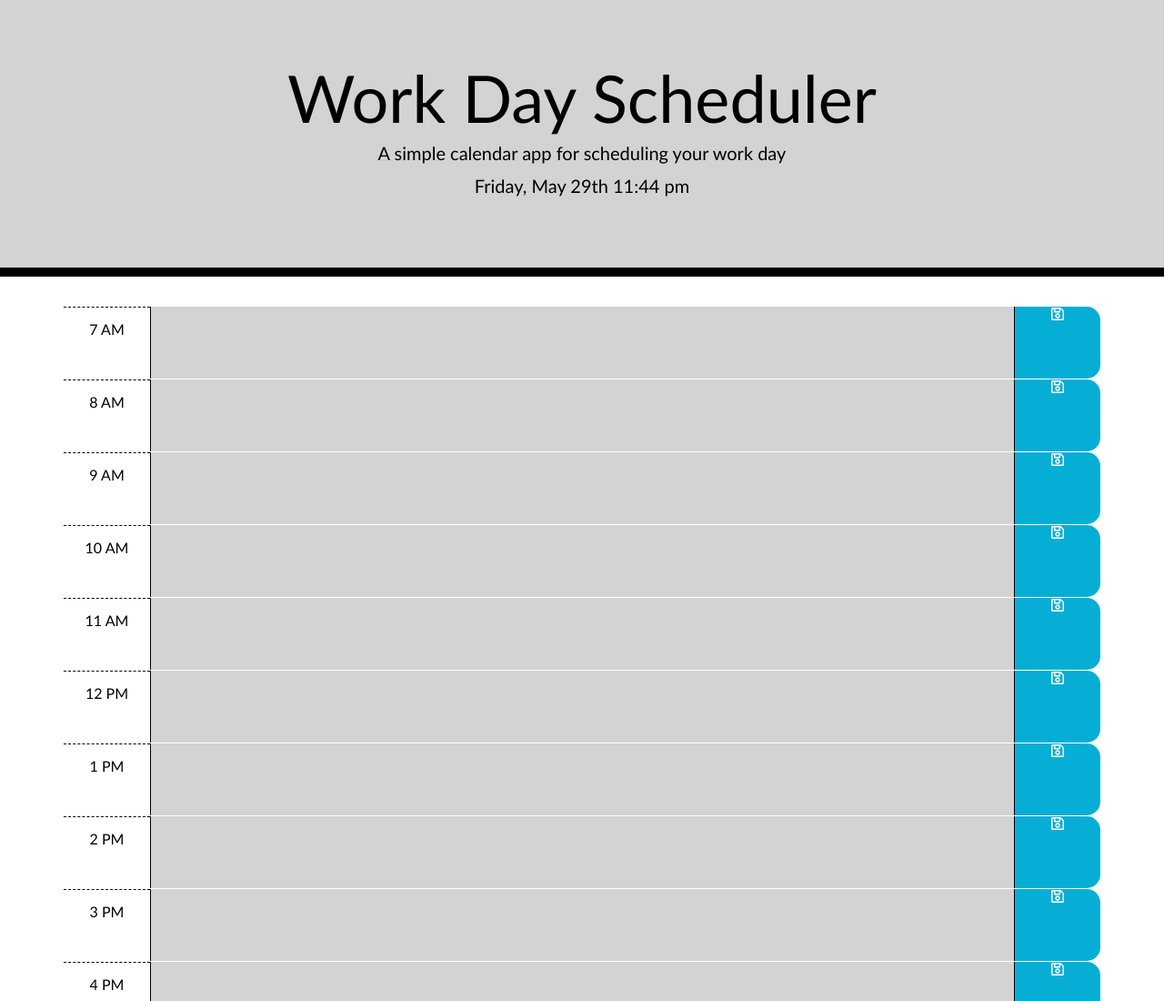
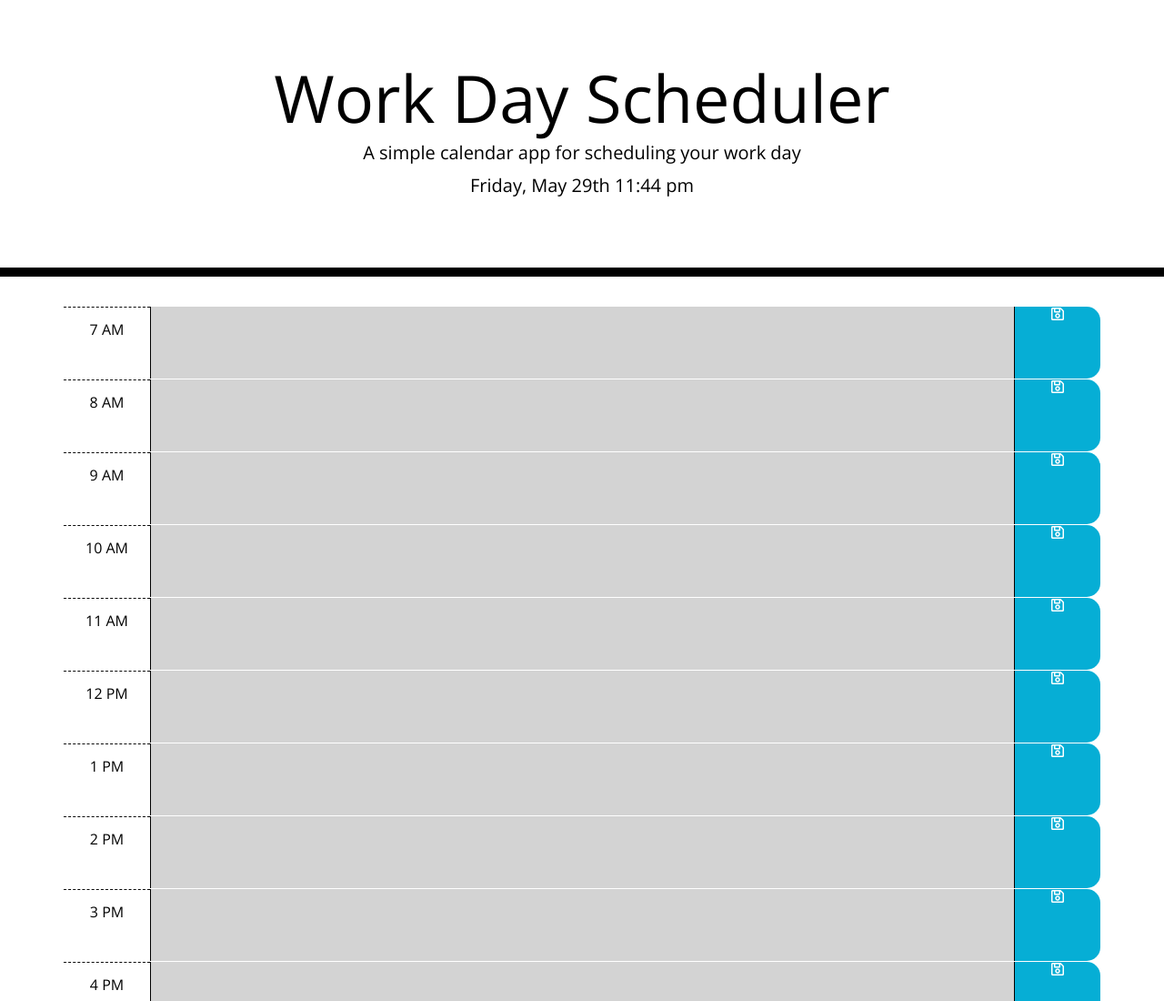
Before and after one commit to MatthewMcFadden/calendar, a plain HTML site: page index.html in a window 1280 px wide. Shown: the top 1100 px of the page at 91% size. Drawn offline with nearby package versions, Linux system fonts and the light colour scheme.

Commit message:
reverted style changes for grading

```diff
--- a/assets/css/style.css
+++ b/assets/css/style.css
@@ -1,5 +1,5 @@
 body {
-  font-family: 'Gill Sans', 'Gill Sans MT', Calibri, 'Trebuchet MS', sans-serif;
+  font-family: 'Open Sans', sans-serif;
   font-size: 16px;
   line-height: 1;
   margin-bottom: 2rem;
@@ -17,7 +17,6 @@ textarea{
 .jumbotron {
   text-align: center;
   background-color: transparent;
-  background-color: #d3d3d3;
   color: black;
   border-radius: 0;
   border-bottom: 10px solid black;
```
